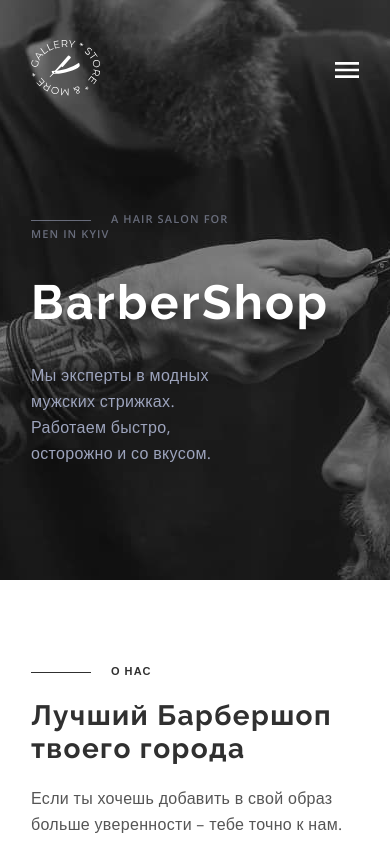
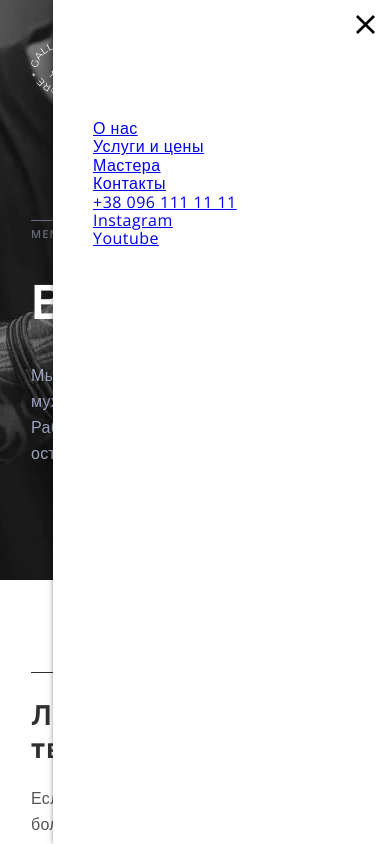
Before and after one commit to Balor1989/Barbershop, a plain HTML site: page index.html in a window 390 px wide. Both pictures are taken after a click on the button 347 px from the left and 69 px from the top of the page. Shown: the top 844 px of the page. Drawn offline with nearby package versions, Linux system fonts and the light colour scheme.

Commit message:
Добавляет мобильное меню

```diff
--- a/index.html
+++ b/index.html
@@ -37,7 +37,43 @@
                     <use href="./images/icons.svg#menu"></use>
                 </svg>
             </button>
+            <div class="menu-container js-menu-container" id="mobile-menu">
+                <div>
+                    <button type="button" class="menu-toggle js-close-menu">
+                        <svg class="menu-toggle__menu-icon" width='19px' height="19px">
+                            <use href="./images/icons.svg#cross"></use>
+                        </svg>
+                    </button>
+                </div>
+                <div class="nav-mobile">
+                    <div class="navigation-box">
+                        <ul class="navigation-box__items">
+                            <li class="navigation-box__item"><a class="navigation-box__link navigation-box__link--active"
+                                    href="./index.html">О нас</a></li>
+                            <li class="navigation-box__item"><a class="navigation-box__link" href="./portfolio.html">Услуги и цены</a>
+                            </li>
+                            <li class="navigation-box__item"><a class="navigation-box__link" href="#">Мастера</a></li>
+                            <li class="navigation-box__item"><a class="navigation-box__link" href="#">Контакты</a></li>
+                        </ul>
+                        <ul class="navigation-box__contacts">
+                            <li class="navigation-box__tel-item"><a href="tel:+380961111111" class="navigation-box__tel">+38 096 111
+                                    11 11</a></li>
+                        </ul>
+                    </div>
+                    <div class="social-box">
+                        <ul class="social-box__links">
+                            <li class="social-box__item"><a href="#" class="social-box__link">Instagram</a></li>
+                            <li class="social-box__item"><a href="#" class="social-box__link">Youtube</a></li>
+
+                        </ul>
+
+                    </div>
+                </div>
+
+            </div>
         </nav>
+
+
         <aside class="side-bar">
             <div class="side-bar__box">
                 <a href="#" class="side-bar__social-link">Instagram</a>
@@ -271,6 +307,10 @@
             <a href="" class="copyright__social-link">Youtube</a>
         </div>
     </div>
+    <script defer src="https://cdnjs.cloudflare.com/ajax/libs/body-scroll-lock/3.1.5/bodyScrollLock.min.js"
+        integrity="sha512-HowizSDbQl7UPEAsPnvJHlQsnBmU2YMrv7KkTBulTLEGz9chfBoWYyZJL+MUO6p/yBuuMO/8jI7O29YRZ2uBlA=="
+        crossorigin="anonymous"></script>
+    <script defer src="js/mobile-menu.js"></script>
 </body>
 
 </html>
--- /dev/null
+++ b/js/mobile-menu.js
@@ -0,0 +1,29 @@
+(() => {
+  const mobileMenu = document.querySelector('.js-menu-container');
+  const openMenuBtn = document.querySelector('.js-open-menu');
+  const closeMenuBtn = document.querySelector('.js-close-menu');
+
+  const toggleMenu = () => {
+    const isMenuOpen =
+      openMenuBtn.getAttribute('aria-expanded') === 'true' || false;
+    openMenuBtn.setAttribute('aria-expanded', !isMenuOpen);
+    mobileMenu.classList.toggle('is-open');
+
+    const scrollLockMethod = !isMenuOpen
+      ? 'disableBodyScroll'
+      : 'enableBodyScroll';
+    bodyScrollLock[scrollLockMethod](document.body);
+  };
+
+  openMenuBtn.addEventListener('click', toggleMenu);
+  closeMenuBtn.addEventListener('click', toggleMenu);
+
+  // Закрываем мобильное меню на более широких экранах
+  // в случае изменения ориентации устройства.
+  window.matchMedia('(min-width: 768px)').addEventListener('change', e => {
+    if (!e.matches) return;
+    mobileMenu.classList.remove('is-open');
+    openMenuBtn.setAttribute('aria-expanded', false);
+    bodyScrollLock.enableBodyScroll(document.body);
+  });
+})();
--- /dev/null
+++ b/sass/components/_mobile-menu.scss
@@ -0,0 +1,50 @@
+.menu-container {
+  position: fixed;
+  top: 0;
+  right: 0;
+  max-width: 337px;
+  height: 100vh;
+
+  background: #ffffff;
+  box-shadow: -4px 0px 8px rgba(0, 0, 0, 0.04), -2px 0px 4px rgba(0, 0, 0, 0.08),
+    -1px 0px 3px rgba(0, 0, 0, 0.16);
+  z-index: 10;
+
+  transform: translateX(100%);
+  transition: 500ms $cubic;
+  @media screen and (min-width: 768px) {
+    display: none;
+  }
+
+  &.is-open {
+    transform: translateX(0%);
+  }
+}
+.nav-mobile {
+  width: 100vw;
+  height: 100vh;
+  padding-top: 119px;
+  padding-left: 40px;
+  // display: flex;
+  // flex-direction: column;
+  // justify-content: space-between;
+}
+
+.menu-toggle {
+  position: absolute;
+  height: 19px;
+  top: 15px;
+  right: 15px;
+  margin: 0;
+  padding: 0;
+  border: none;
+  background-color: transparent;
+  &__menu-icon {
+    fill: #000;
+    transition: fill 250ms $cubic;
+  }
+  &__menu-icon:hover,
+  &__menu-icon:focus {
+    fill: $accent-color;
+  }
+}
--- a/sass/main.scss
+++ b/sass/main.scss
@@ -2,3 +2,4 @@
 @import './utils/tag-settings';
 @import './components/header';
 @import './components/about-section';
+@import './components/mobile-menu';
```
Also changed, not shown: css/main.css, css/main.min.css, 2 other files.
